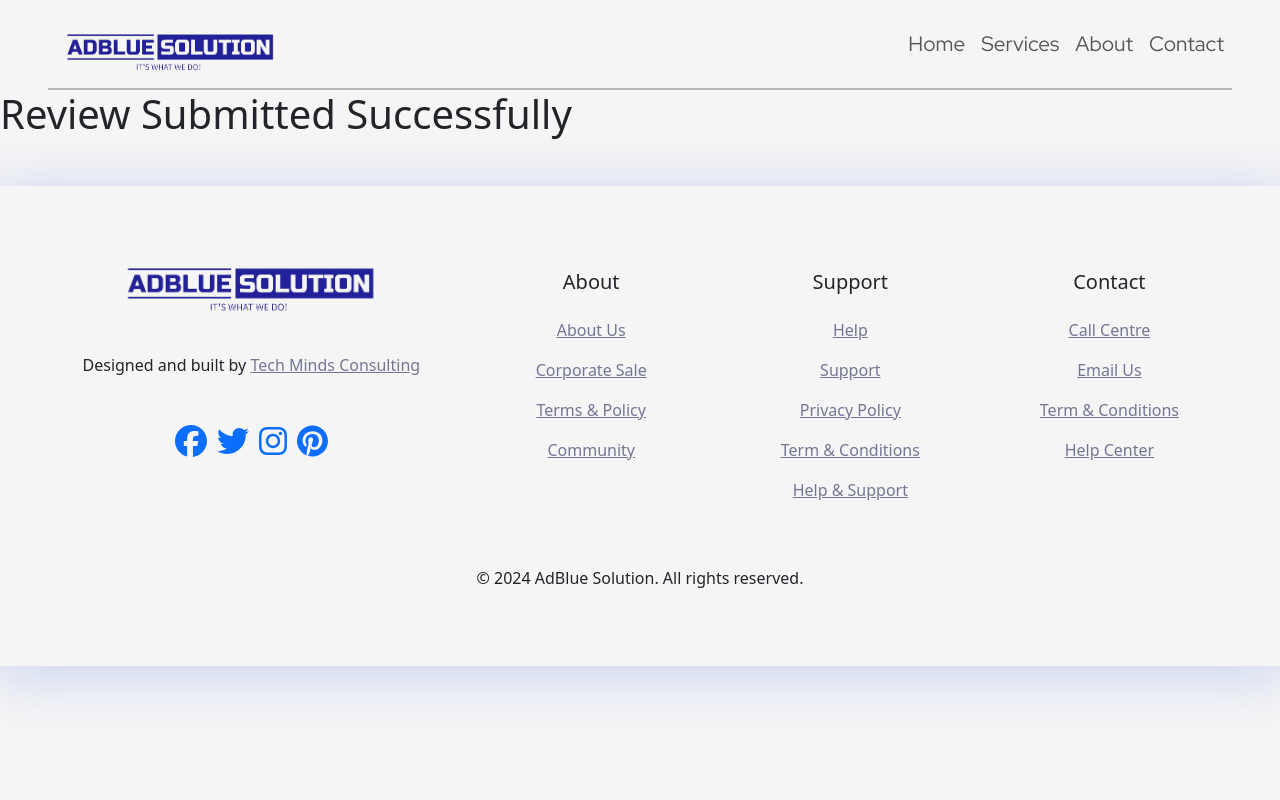
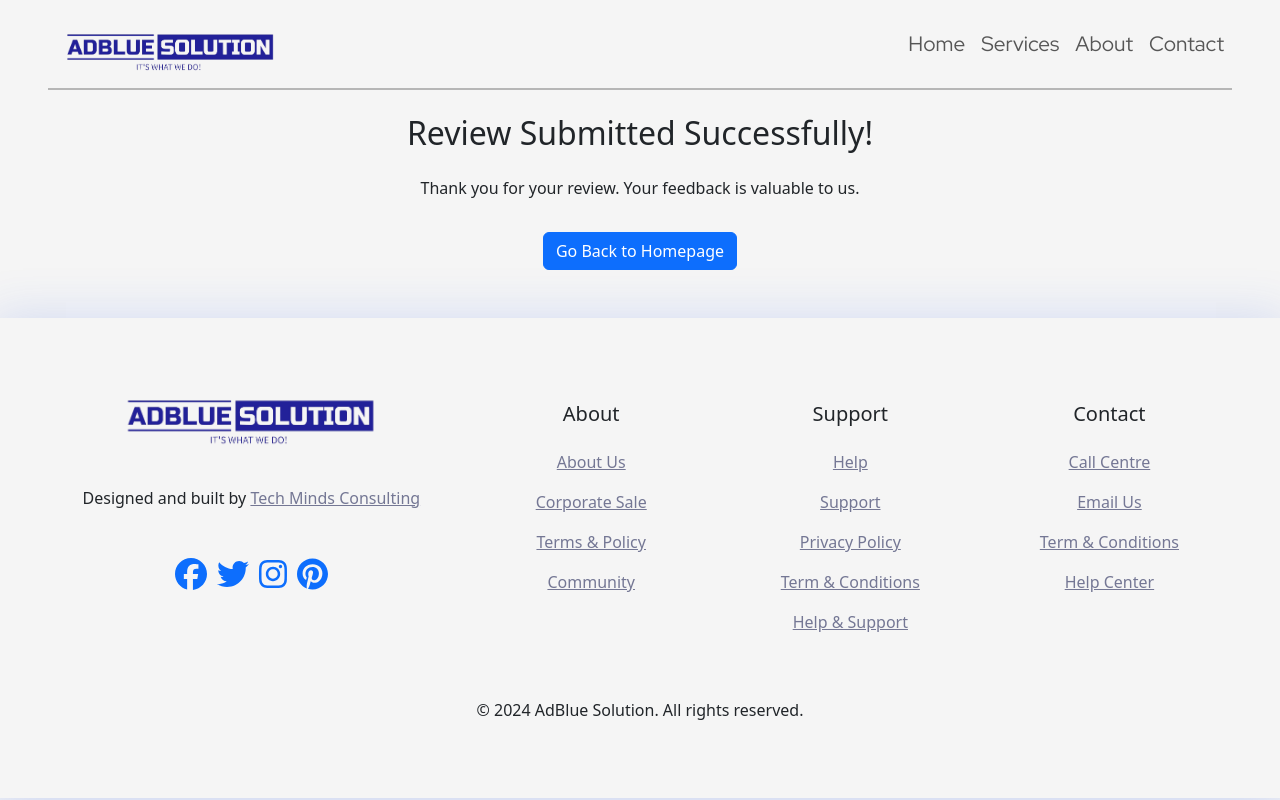
Before and after one commit to joshthomas98/adblue-solution-website, a React (Vite) app: page /reviewsubmittedsuccessfully in a window 1280 px wide. Built offline with nearby package versions, Linux system fonts and the light colour scheme; some icons are missing; a web font is replaced by a local one.

Commit message:
30/4/24 - 1

```diff
--- a/src/pages/ReviewSubmitted.jsx
+++ b/src/pages/ReviewSubmitted.jsx
@@ -1,10 +1,16 @@
 import React from "react";
+import { Button, Container } from "react-bootstrap";
+import { Link } from "react-router-dom";
 
 const ReviewSubmitted = () => {
   return (
-    <div>
-      <h1>Review Submitted Successfully</h1>
-    </div>
+    <Container className="text-center">
+      <h2 className="pt-4 pb-3">Review Submitted Successfully!</h2>
+      <p>Thank you for your review. Your feedback is valuable to us.</p>
+      <Button as={Link} to="/" variant="primary" className="mt-3">
+        Go Back to Homepage
+      </Button>
+    </Container>
   );
 };
 
```
